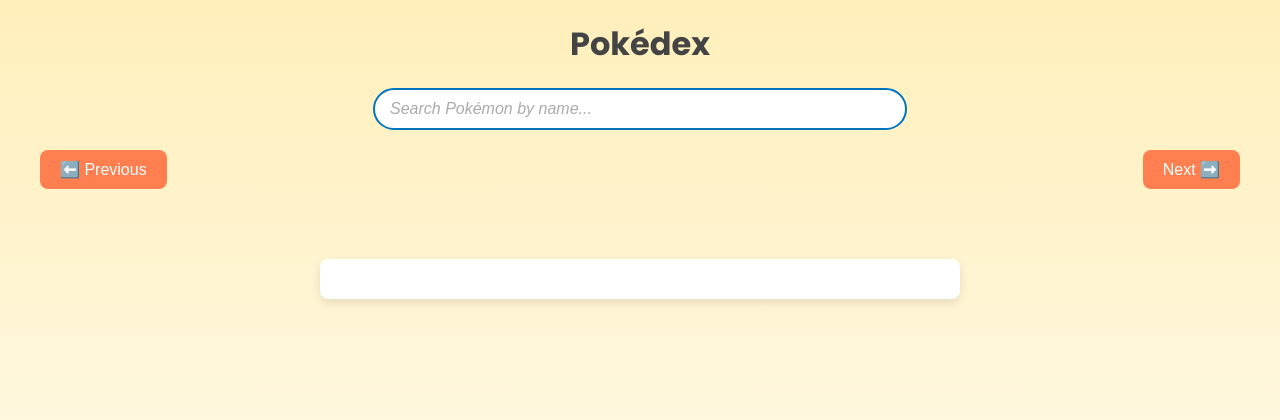
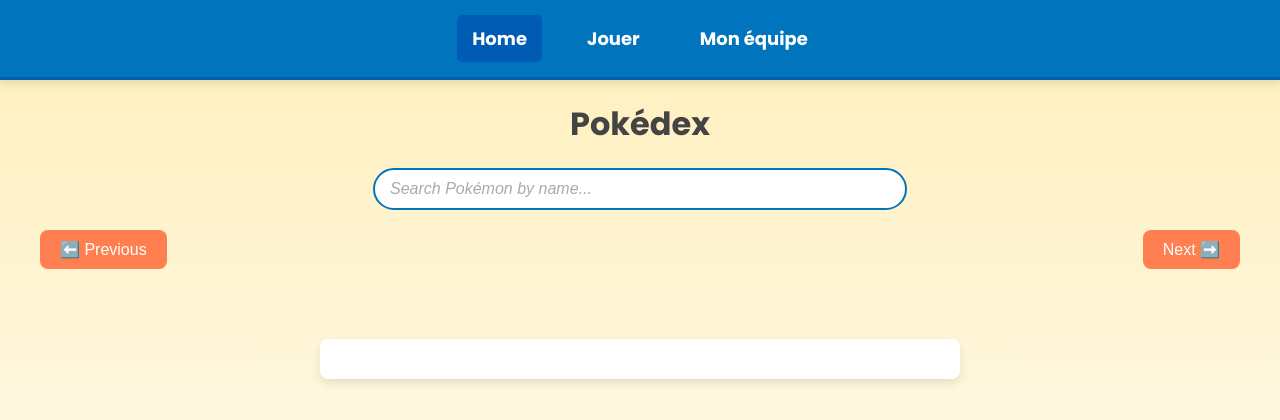
Before and after one commit to tboutroux/dracautobus, a Flask app: page / in a window 1280 px wide. Shown: the top 420 px of the page. Run offline with Flask 3, Linux system fonts and the light colour scheme; some libraries are stand-ins or nearby versions.

Commit message:
Add component

```diff
--- a/routes.py
+++ b/routes.py
@@ -18,6 +18,17 @@ def pokemon(pokemon_id):
 
     return pokemon
 
+@app.route('/add_pokemon_to_team/<int:pokemon_id>/<int:team_id>')
+def add_pokemon_to_team(pokemon_id, team_id):
+    return f'add_pokemon_to_team: {pokemon_id} {team_id}'
+
+@app.route('/play')
+def play():
+    return 'play'
+
+@app.route('/my_team')
+def my_team():
+    return 'my_team'
 
 def fetch_pokemon_data(pokemon_url, results):
     """
--- a/static/css/style.css
+++ b/static/css/style.css
@@ -222,3 +222,49 @@ h1 {
     color: #aaa; /* Lighter gray for placeholder text */
     font-style: italic; /* Slightly different style for distinction */
 }
+
+/* Navbar container */
+nav {
+    display: flex;
+    justify-content: center; /* Center align the links */
+    align-items: center; /* Vertically center items */
+    background-color: #0075be; /* Pokémon-themed blue */
+    padding: 15px 20px; /* Space around the links */
+    box-shadow: 0 4px 8px rgba(0, 0, 0, 0.1); /* Subtle shadow for depth */
+    border-bottom: 3px solid #005bb5; /* Slightly darker bottom border */
+}
+
+/* Links inside the navbar */
+nav a {
+    text-decoration: none; /* Remove underline from links */
+    color: #ffffff; /* White text for contrast */
+    font-size: 18px; /* Comfortable font size */
+    font-weight: bold; /* Emphasize links */
+    margin: 0 15px; /* Space between links */
+    padding: 10px 15px; /* Add some padding for better clickability */
+    border-radius: 5px; /* Slight rounding for hover effect */
+    transition: background-color 0.3s, color 0.3s; /* Smooth hover transition */
+}
+
+/* Hover effect for links */
+nav a:hover {
+    background-color: #ffcc00; /* Pokémon yellow highlight */
+    color: #0075be; /* Complementary blue text */
+}
+
+/* Active link style (optional, for current page indication) */
+nav a.active {
+    background-color: #005bb5; /* Slightly darker blue */
+    color: #ffffff; /* Keep text white */
+    pointer-events: none; /* Disable clicking on the active link */
+}
+
+/* Responsive design (optional) */
+@media (max-width: 768px) {
+    nav {
+        flex-direction: column; /* Stack links vertically on smaller screens */
+    }
+    nav a {
+        margin: 10px 0; /* Adjust spacing for vertical alignment */
+    }
+}
--- /dev/null
+++ b/templates/components/navbar.html
@@ -0,0 +1,5 @@
+<nav>
+    <a href="{{ url_for('index') }}" class="active">Home</a>
+    <a href="{{ url_for('play') }}">Jouer</a>
+    <a href="{{ url_for('my_team') }}">Mon équipe</a>
+</nav>
--- a/templates/index.html
+++ b/templates/index.html
@@ -7,6 +7,9 @@
     <link rel="stylesheet" href="{{ url_for('static', filename='css/style.css') }}">
 </head>
 <body>
+
+    {% include 'components/navbar.html' %}
+
     <h1>Pokédex</h1>
 
     <!-- Search Bar -->
```
